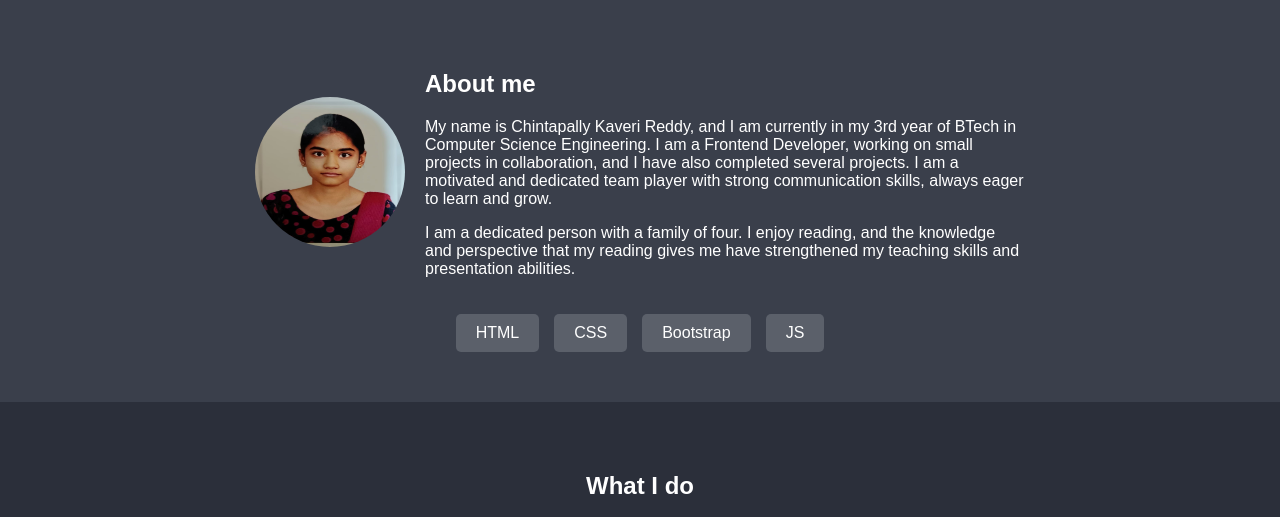
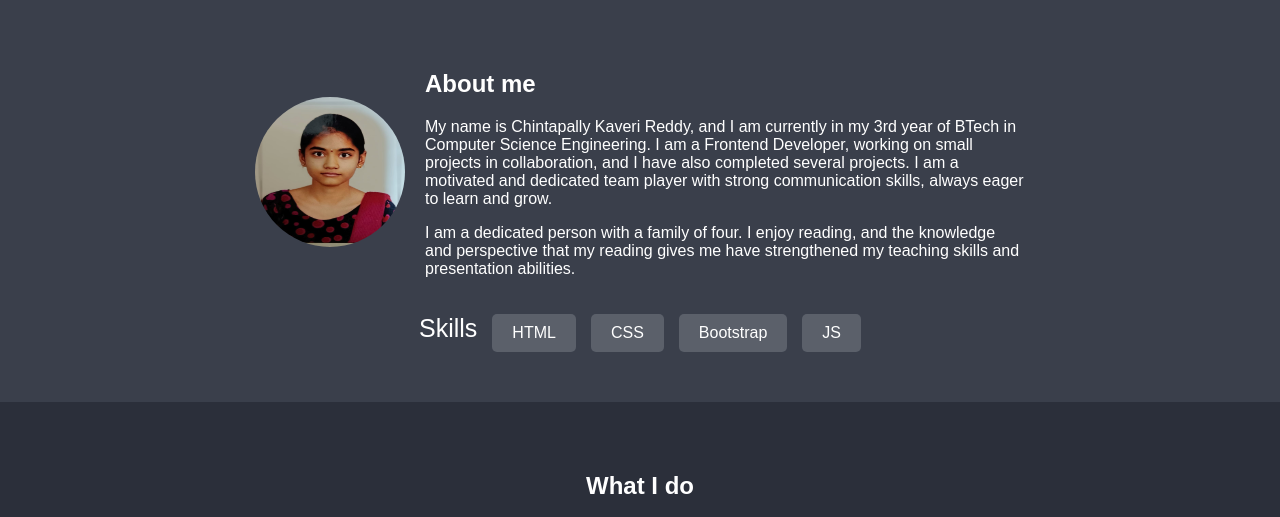
Before and after one commit to chintapallykaverireddy/MyProtfolio, a plain HTML site: page index.html in a window 1280 px wide. Shown: the top 517 px of the page. Drawn offline with Linux system fonts and the light colour scheme.

Commit message:
version 3

```diff
--- a/index.html
+++ b/index.html
@@ -19,6 +19,7 @@
             </div>
         </div>
         <div class="skills-container">
+            <label style="font-size: 25px;">Skills</label>
             <div class="skill-card">HTML</div>
             <div class="skill-card">CSS</div>
             <div class="skill-card">Bootstrap</div>
```
